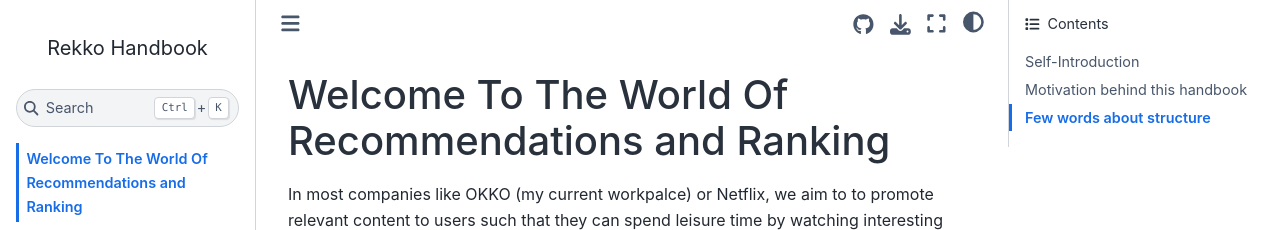
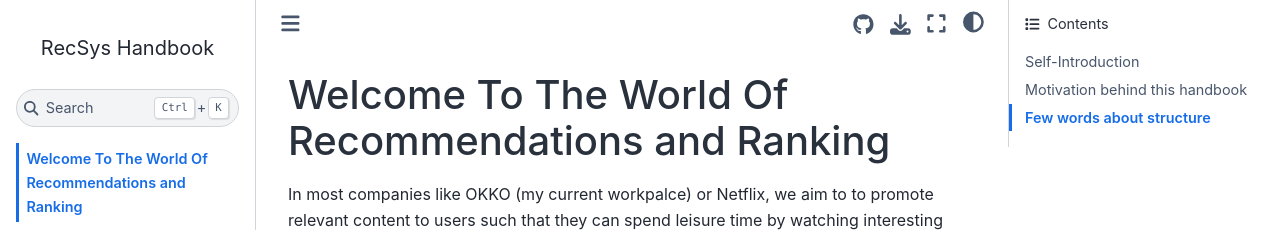
Before and after one commit to kshurik/rekkobook, a Jupyter Book: the page built from docs/index.md, in a window 1280 px wide. Shown: the top 230 px of the page. Built offline with Jupyter Book 1.0.4 settings and Sphinx 7.4.7 and the Sphinx Book theme 1.1.4, drawn with Linux system fonts in a browser that asks for light colours.

Commit message:
changed title

```diff
--- a/docs/_config.yml
+++ b/docs/_config.yml
@@ -1,7 +1,7 @@
 # Book settings
 # Learn more at https://jupyterbook.org/customize/config.html
 
-title: Rekko Handbook
+title: RecSys Handbook
 author: Shuhrat Khalilbekov
 #logo: ./supplements/img/logo.png
 
```
